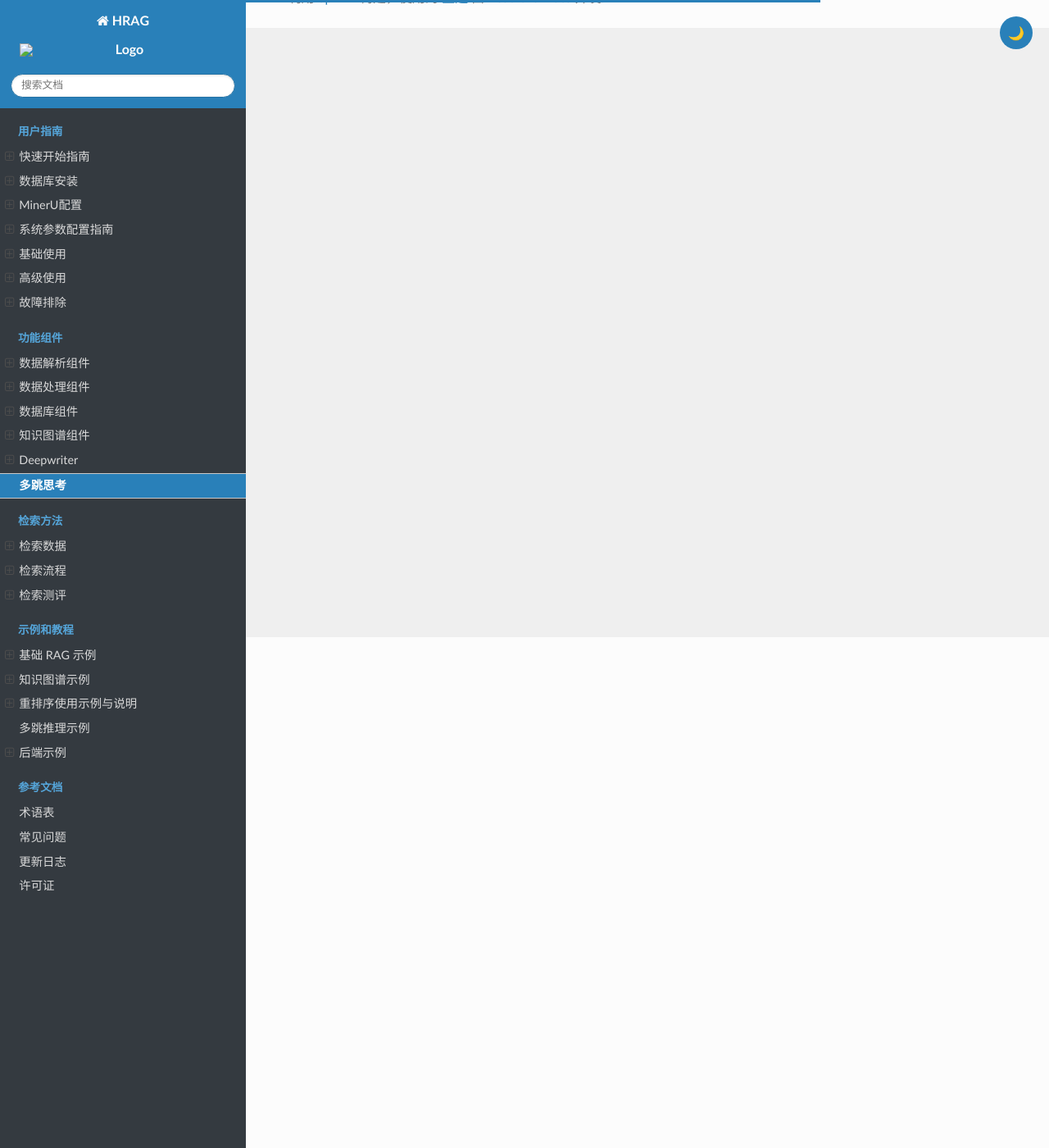
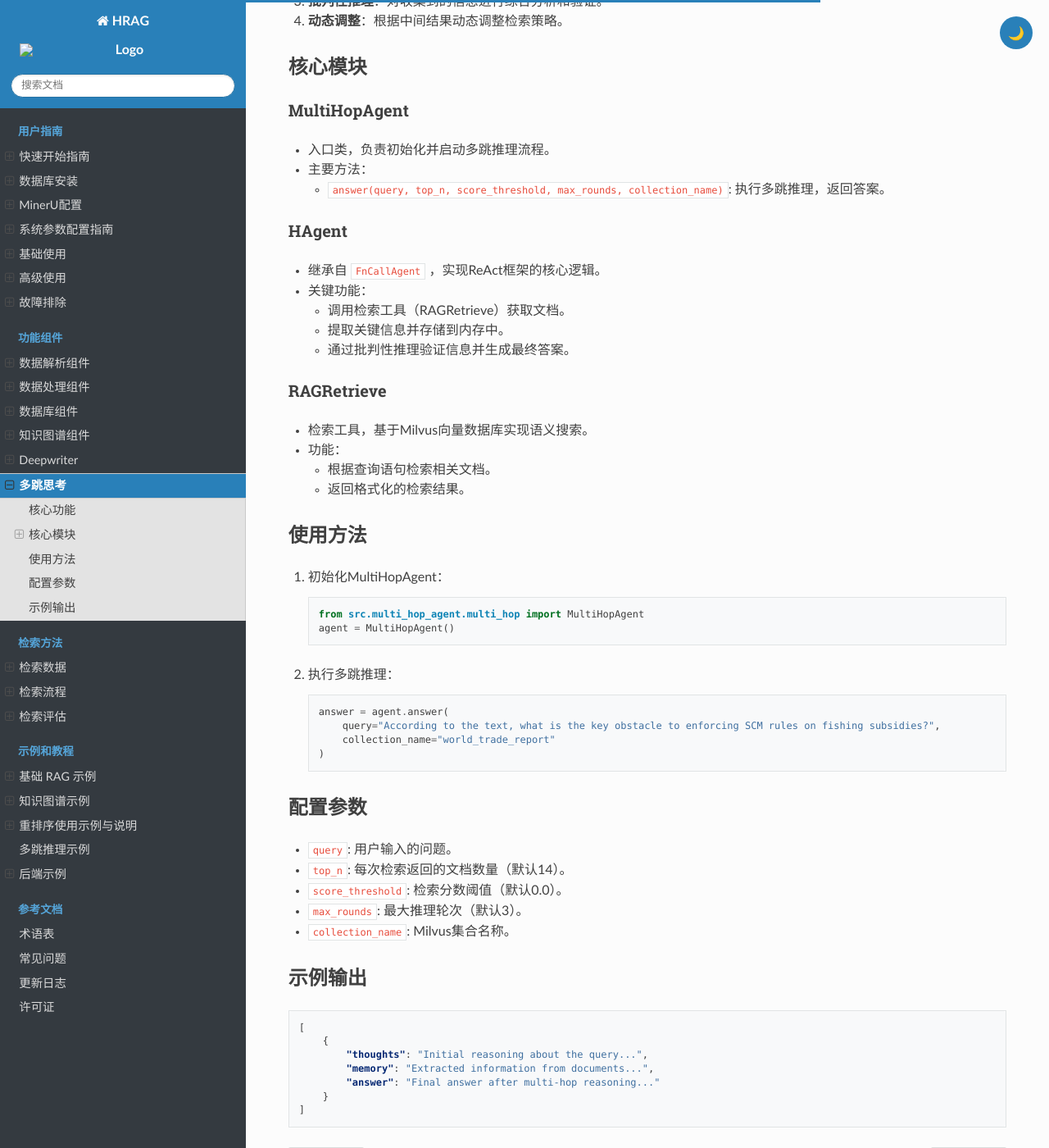
Before and after one commit to HetaTeam/Heta-docs, a Sphinx documentation site: the page built from source/components/multi_hop.rst, in a window 1280 px wide and 1400 px high, scrolled down 623 px. Shown: the whole window at 82% size. Built offline with Sphinx 7.4.7 and the Read the Docs theme 3.1.0, drawn with Linux system fonts in a browser that asks for light colours; some of the changed text lies outside the part shown.

Commit message:
rank and multi_hop

```diff
--- a/source/components/multi_hop.rst
+++ b/source/components/multi_hop.rst
@@ -3,7 +3,7 @@
 多跳思考
 ==============
 
-本章节详细介绍了 HRAG 系统中的多跳思考组件。
+本章节详细介绍了 HRAG 系统中的多跳思考组件。其能够处理需要多步推理的复杂问题。该组件通过结合语义检索、信息提取和批判性推理，逐步收集和整合信息，最终生成准确的答案。
 
 下面提供了一个使用 Milvus 查询的实例。需要提供查询问题与对应 Milvus 数据库名称两个参数。
 
@@ -19,3 +19,92 @@
         query = "According to the text, what is the key obstacle to enforcing SCM rules on fishing subsidies?",
         collection_name = "world_trade_report"
     )
+
+
+核心功能
+--------
+
+1. **多步推理**：通过多次检索和思考，逐步逼近问题的答案。
+2. **信息提取**：从检索到的文档中提取关键信息。
+3. **批判性推理**：对收集到的信息进行综合分析和验证。
+4. **动态调整**：根据中间结果动态调整检索策略。
+
+核心模块
+--------
+
+MultiHopAgent
+~~~~~~~~~~~~~
+
+- 入口类，负责初始化并启动多跳推理流程。
+
+- 主要方法：
+
+  - ``answer(query, top_n, score_threshold, max_rounds, collection_name)``: 执行多跳推理，返回答案。
+
+HAgent
+~~~~~~
+- 继承自 ``FnCallAgent`` ，实现ReAct框架的核心逻辑。
+
+- 关键功能：
+
+  - 调用检索工具（RAGRetrieve）获取文档。
+
+  - 提取关键信息并存储到内存中。
+
+  - 通过批判性推理验证信息并生成最终答案。
+
+RAGRetrieve
+~~~~~~~~~~~
+
+- 检索工具，基于Milvus向量数据库实现语义搜索。
+
+- 功能：
+
+  - 根据查询语句检索相关文档。
+
+  - 返回格式化的检索结果。
+
+使用方法
+--------
+
+1. 初始化MultiHopAgent：
+
+   .. code-block:: python
+
+      from src.multi_hop_agent.multi_hop import MultiHopAgent
+      agent = MultiHopAgent()
+
+2. 执行多跳推理：
+
+   .. code-block:: python
+
+      answer = agent.answer(
+          query="According to the text, what is the key obstacle to enforcing SCM rules on fishing subsidies?",
+          collection_name="world_trade_report"
+      )
+
+配置参数
+--------
+
+- ``query``: 用户输入的问题。
+
+- ``top_n``: 每次检索返回的文档数量（默认14）。
+
+- ``score_threshold``: 检索分数阈值（默认0.0）。
+
+- ``max_rounds``: 最大推理轮次（默认3）。
+
+- ``collection_name``: Milvus集合名称。
+
+示例输出
+--------
+
+.. code-block:: json
+
+   [
+       {
+           "thoughts": "Initial reasoning about the query...",
+           "memory": "Extracted information from documents...",
+           "answer": "Final answer after multi-hop reasoning..."
+       }
+   ]
```
Also changed, not shown: source/examples/multi_hop.rst (+15 -0 lines), source/retrieve/rank.rst (+26 -1 lines).
